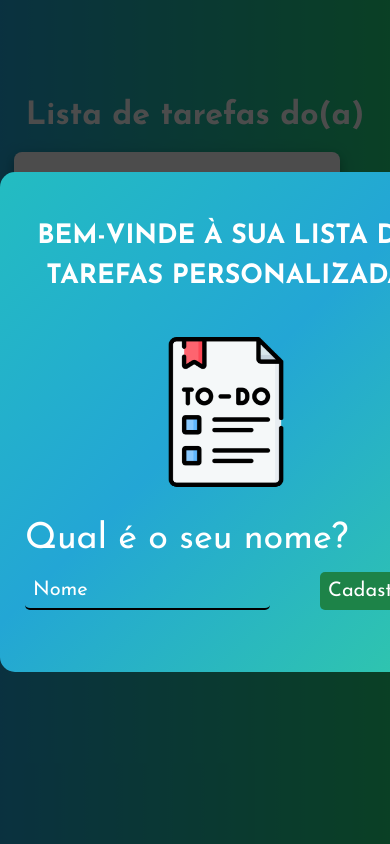
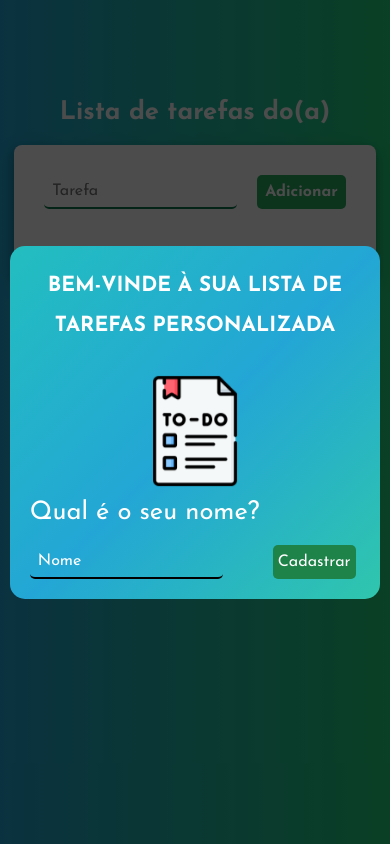
Before and after one commit to lllleao/lista-tarefas-ebac, a plain HTML site: page index.html in a window 390 px wide. Drawn offline with nearby package versions, Linux system fonts and the light colour scheme.

Commit message:
Responsividade Adicionada

```diff
--- a/index.html
+++ b/index.html
@@ -11,7 +11,7 @@
     <section>
         <div class="start">
             <div class="card">
-                <h1>Bem-vinde à sua lista de tarefas personalizada</h1>
+                <h2>Bem-vinde à sua lista de tarefas personalizada</h2>
                 <div class="img">
                     <img src="img/todolist.png" alt="png de uma lista de tarefas">
                 </div>
--- a/style.css
+++ b/style.css
@@ -26,9 +26,7 @@ body {
 
 .card {
     max-width: 600px;
-    max-height: 500px;
     width: 100%;
-    height: 100%;
     background: linear-gradient(-45deg, #52b5ee, #3ce783, #23a6d5, #23d5ab) no-repeat;
     background-size: 300% 300%;
     animation: gradient 5s ease infinite;
@@ -49,9 +47,9 @@ body {
     }
 }
 
-.start h1 {
+.start h2 {
     text-transform: uppercase;
-    padding: 20px 0;
+    padding-bottom: 20px;
     text-align: center;
     font-size: 20pt;
     line-height: 40px;
@@ -257,7 +255,74 @@ li {
 }
 
 @media screen and (max-width: 767px) {
+    /*ENTRADA*/
+    .card {
+        width: 95vw;
+        padding: 20px;
+    }
+
+    .start h2 {
+        text-transform: uppercase;
+        padding-bottom: 10px;
+        text-align: center;
+        font-size: 1.3em;
+        line-height: 40px;
+    }
+
+    .card img {
+        width: 110px;
+    }
+
+    .img {
+        text-align: center;
+        margin-bottom: 30px;
+    }
+
+    .card p {
+        font-size: 1.6em;
+        padding-bottom: 20px;
+    }
+
+    .start input {
+        padding: 8px;
+        font-size: 1em;
+        border-radius: 5px;
+        background-color: transparent;
+        outline-style: none;
+        border: none;
+        border-bottom: 2px solid black;
+    }
+
+    .start .btn {
+        padding: 5px;
+        font-size: 1em;
+        border-radius: 5px;
+        margin-left: 50px;
+        background-color: rgb(29, 131, 72);
+        cursor: pointer;
+        border: none;
+        color: #fff;
+    }
+    /*FIM DA ENTRADA*/
+
+    .container {
+        display: flex;
+        align-items: center;
+        flex-direction: column;
+        margin: 100px auto;
+        width: 90vw;
+    }
+
     .toDoList {
-        width: 90%;
+        width: 100%;
+    }
+
+    h1 {
+        font-size: 1.6em;
+        text-align: center;
+    }
+
+    .botao-renomear {
+        font-size: 1em;
     }
 }
```
